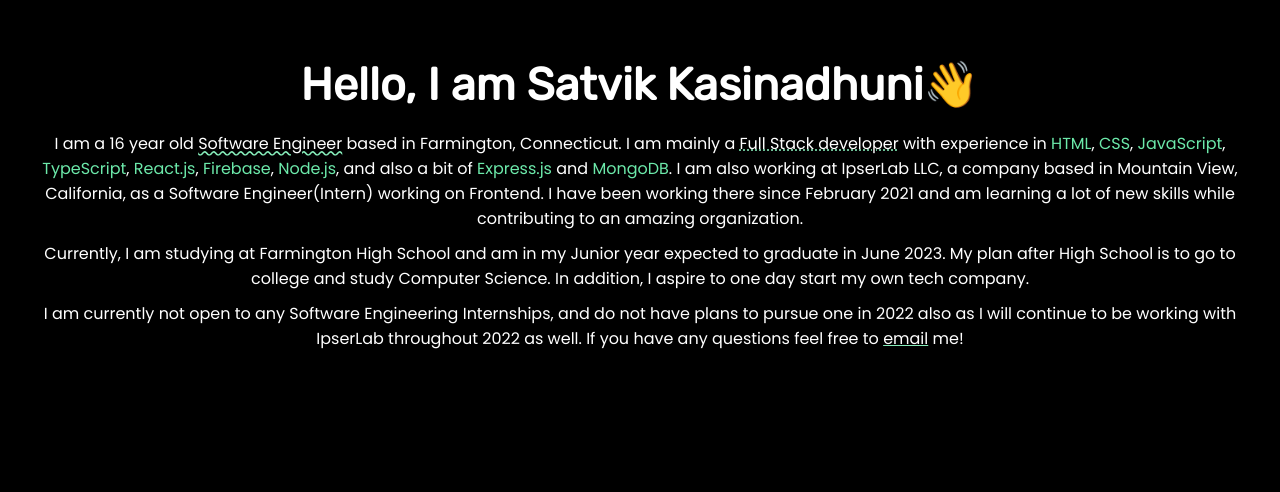
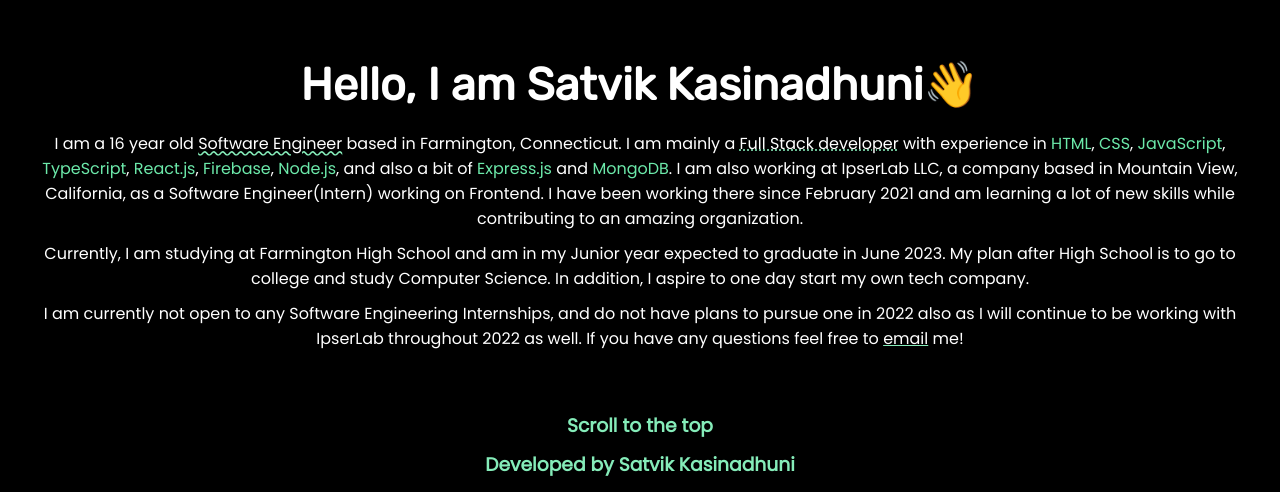
Before and after one commit to KasinadhuniProgrammer/Satvik, a React (Create React App) app: page / in a window 1280 px wide. Shown: the part 1052-1544 px from the top of the page. Before the commit the page ends 1423 px from the top, so only its background shows below. Built offline with nearby package versions, Linux system fonts and the light colour scheme; a web font is replaced by a local one.

Commit message:
added footer

```diff
--- a/package.json
+++ b/package.json
@@ -4,6 +4,8 @@
   "version": "0.1.0",
   "private": true,
   "dependencies": {
+    "@material-ui/core": "^4.12.3",
+    "@material-ui/icons": "^4.11.2",
     "@testing-library/jest-dom": "^5.14.1",
     "@testing-library/react": "^11.2.7",
     "@testing-library/user-event": "^12.8.3",
--- a/src/App.js
+++ b/src/App.js
@@ -3,13 +3,14 @@ import './App.css';
 
 import Header from './components/Header';
 import About from './components/About';
-
+import Footer from './components/Footer';
 
 function App() {
   return (
     <div className="app">
       <Header />
       <About />
+      <Footer />
     </div>
   );
 }
--- /dev/null
+++ b/src/components/Footer.jsx
@@ -0,0 +1,15 @@
+import React from 'react';
+import './css/Footer.css';
+
+function Footer() {
+    return (
+        <div className="footer">
+            <div className="footer__bottom">
+                <center><h3><a id="bottomtotop" href="#header">Scroll to the top</a></h3></center>
+            </div>
+            <center><h3>Developed by Satvik Kasinadhuni</h3></center>
+        </div>
+    );
+}
+
+export default Footer;
--- /dev/null
+++ b/src/components/css/Footer.css
@@ -0,0 +1,26 @@
+@import url('https://fonts.googleapis.com/css2?family=Poppins&display=swap');
+
+
+.footer {
+    padding-top: 30px;
+    background-color: black;
+    color: #85ecb9;
+    font-family: 'Poppins', sans-serif;
+    padding-bottom: 13px;
+}
+
+.footer__bottom {
+    margin-top: 10px;
+    margin-bottom: 10px;
+}
+
+#bottomtotop {
+    padding-top: 10px;
+    padding-bottom: 10px;
+    color: #85ecb9;
+    text-decoration: none;
+}
+
+.footer__bottom:hover {
+    background-color: rgb(43, 43, 43);
+}
```
Also changed, not shown: 1 other file (tests, documents, lock files or other folders).
